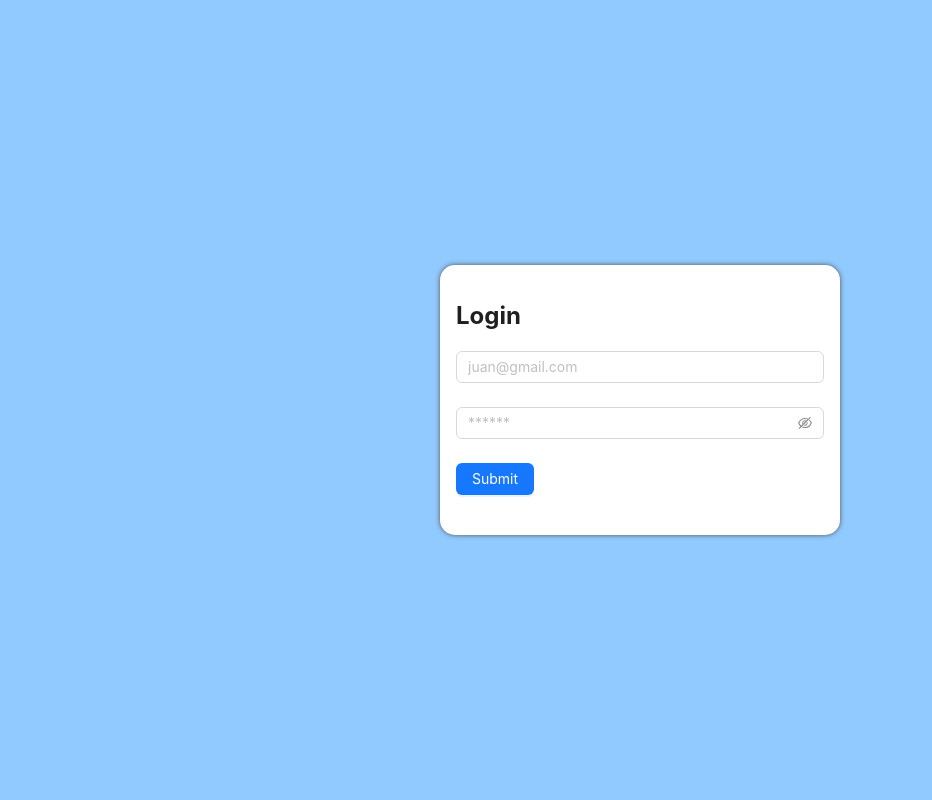
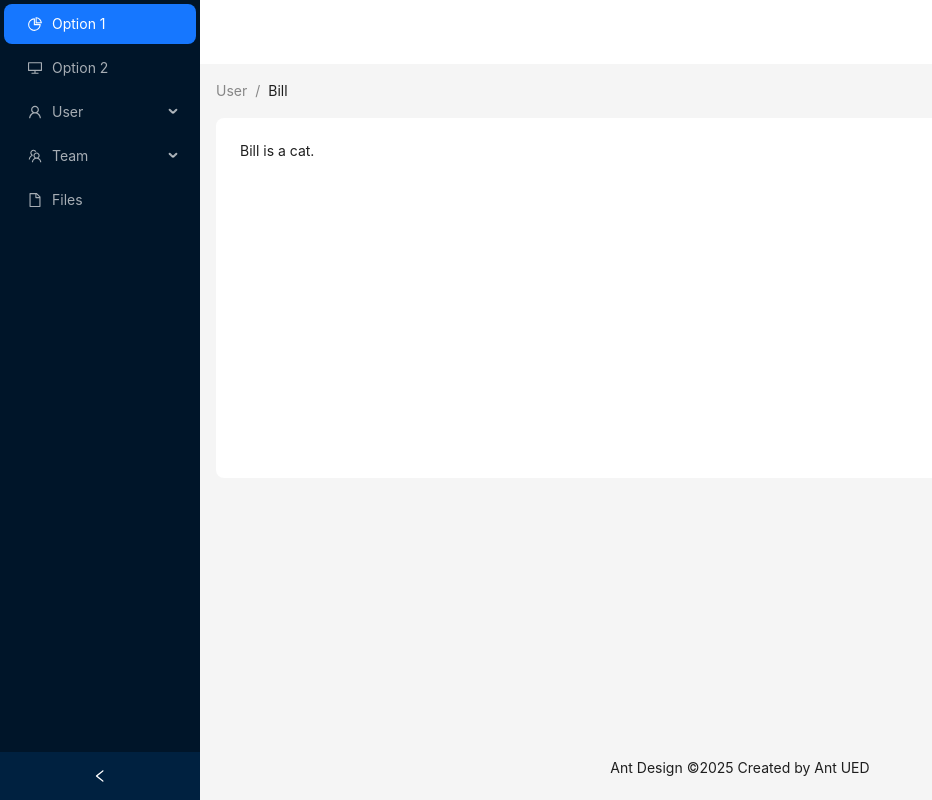
Before and after one commit to SintergicaAI/Sistema-de-administrador, a React (Vite) app: page / in a window 1280 px wide. Shown: the whole page, without its empty margins (0-932 px from the left). Built offline with nearby package versions, Linux system fonts and the light colour scheme.

Commit message:
Cambios realizados en cuanto a las rutas

```diff
--- a/src/App.tsx
+++ b/src/App.tsx
@@ -1,18 +1,11 @@
-import Login from "./Login.tsx";
-import {Col,Row} from "antd";
+import {Outlet} from "react-router-dom";
+import "./styles/main.css";
 
 function App() {
-
-
   return (
-
-      <Row justify="center" align="middle" style={{
-        minHeight: "100vh",
-      }}>
-        <Col >
-          <Login/>
-        </Col>
-      </Row>
+        <>
+            <Outlet/>
+        </>
   )
 }
 
--- a/src/Home.tsx
+++ b/src/Home.tsx
@@ -32,7 +32,7 @@ const items: MenuItem[] = [
     getItem('Files', '9', <FileOutlined />),
 ];
 
-export  default () =>{
+export const Home =  () =>{
 
     const [collapsed, setCollapsed] = useState(false);
     const {
--- a/src/Login.tsx
+++ b/src/Login.tsx
@@ -40,7 +40,7 @@ export const obtenerListaUsuarios = async (token:string)=> {
     }
 }
 
-function Login():any{
+function Login(){
     const [email, setEmail] = useState('');
     const [password, setPassword] = useState('');
     const navigation = useNavigate();
@@ -118,7 +118,7 @@ function Login():any{
             <Form.Item<FieldType>
                 label="Ingresa correo electronico"
                 name="correo"
-                rules={[{ required: true,type:"email",message: 'Favor de ingresar un email valido' }]}
+                rules={[{ required: true,type:"email",message: 'Favor de ingresar un email valido', pattern:/^[a-zA-Z0-9._%+-]+@[a-zA-Z0-9.-]+\.[a-zA-Z]{2,}$/}]}
             >
                 <Input type="email" value={email} onChange={e => setEmail(e.target.value)} placeholder="juan@gmail.com"/>
             </Form.Item>
@@ -126,7 +126,7 @@ function Login():any{
             <Form.Item<FieldType>
                 label="Password"
                 name="contrasena"
-                rules={[{ required: true, message: 'Favor de ingresar tu contraseña' }]}
+                rules={[{ required: true, message: 'Favor de ingresar una contraseña valida', min:6}]}
             >
                 <Input.Password  value={password} onChange={e => setPassword(e.target.value)} placeholder="******"/>
             </Form.Item>
--- a/src/main.tsx
+++ b/src/main.tsx
@@ -2,15 +2,21 @@ import { StrictMode } from 'react'
 import { createRoot } from 'react-dom/client'
 import {BrowserRouter,Routes,Route } from "react-router";
 import App from './App.tsx'
-import Home from './Home.tsx';
+import {Home} from "./Home.tsx";
+import {AuthLayout} from "./AuthLayout.tsx";
+import Login from "./Login.tsx";
 import "./styles/main.css";
 
 createRoot(document.getElementById('root')!).render(
   <StrictMode>
       <BrowserRouter>
           <Routes>
-              <Route path="/" element={<App />}/>
-              <Route path="/home" element={<Home />}/>
+              <Route path="/" element={<App />}>
+                <Route index element={<Home/>} />
+              </Route>
+              <Route element={<AuthLayout/>}>
+                  <Route path="/login" element={<Login/>}/>
+              </Route>
           </Routes>
       </BrowserRouter>
   </StrictMode>,
--- a/src/styles/login.css
+++ b/src/styles/login.css
@@ -1,8 +1,6 @@
 /*background-color: hsl(204, 0%, 90%);*/
 
 .form__container{
-    max-width: 1200px;
-
     padding: 1rem;
     background-color: white;
     border-radius: 15px;
```
